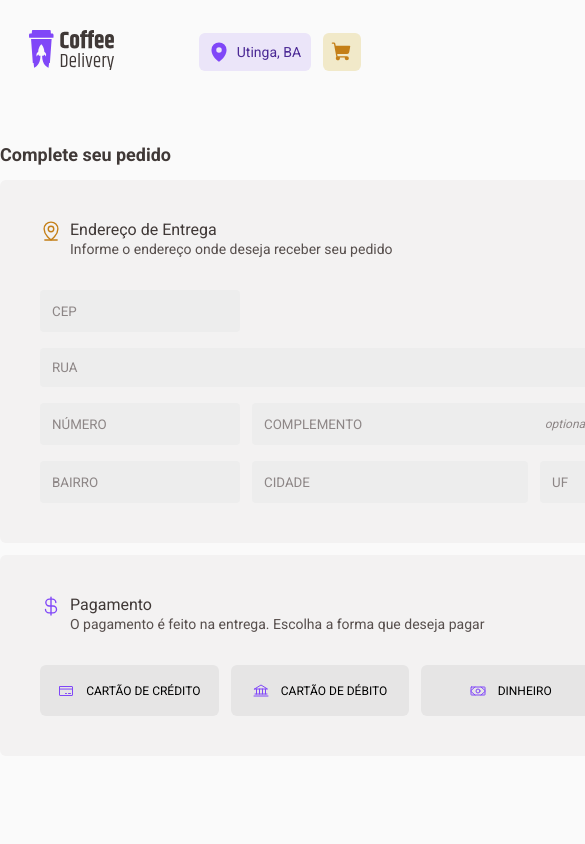
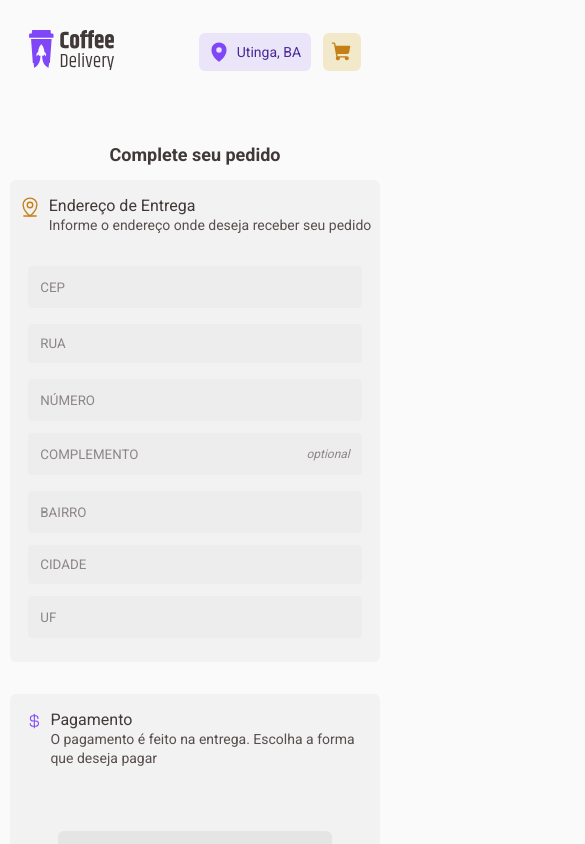
Before and after one commit to OJailson17/coffee-delivery, a React (Vite) app: page /checkout in a window 390 px wide. Shown: the top 844 px of the page, 585 px wide, since content can reach past the window. Built offline with nearby package versions, Linux system fonts and the light colour scheme.

Commit message:
style: make checkout page responsive on mobile

```diff
--- a/package.json
+++ b/package.json
@@ -4,7 +4,7 @@
 	"version": "0.0.0",
 	"type": "module",
 	"scripts": {
-    "dev": "vite",
+		"dev": "vite --host",
 		"build": "tsc && vite build",
 		"preview": "vite preview"
 	},
--- a/src/pages/Checkout/components/CheckoutItem/styles.ts
+++ b/src/pages/Checkout/components/CheckoutItem/styles.ts
@@ -1,4 +1,5 @@
 import styled from 'styled-components';
+import { device } from '../../../../styles/breakpoints';
 
 export const CheckoutItemContainer = styled.div`
 	width: 100%;
@@ -8,6 +9,16 @@ export const CheckoutItemContainer = styled.div`
 
 	& .item-price {
 		font-weight: 700;
+	}
+
+	@media ${device.mobileM} and (max-width: 767px) {
+		width: 100%;
+		flex-direction: column-reverse;
+
+		& .item-price {
+			align-self: flex-end;
+			margin-bottom: 0.5rem;
+		}
 	}
 `;
 
--- a/src/pages/Checkout/index.tsx
+++ b/src/pages/Checkout/index.tsx
@@ -95,7 +95,6 @@ export const Checkout = () => {
 	// Sub total of the bill
 	const calcSubTotal = () => {
 		let subTotal = 0;
-
 		for (const item of cart) {
 			subTotal = item.quantity * item.price;
 		}
@@ -232,7 +231,7 @@ export const Checkout = () => {
 
 				{/* Cart */}
 				{cart.length >= 1 && (
-					<div>
+					<div className='first'>
 						<p className='section-title'>Cafés selecionados</p>
 						<SelectedItemsContainer>
 							<div>
@@ -245,7 +244,7 @@ export const Checkout = () => {
 							<CheckoutPriceList>
 								<div>
 									<p>Total de itens</p>
-									<span>{formatPrice(subTotal)}</span>
+									<span>{formatPrice(calcSubTotal())}</span>
 								</div>
 								<div>
 									<p>Entrega</p>
@@ -256,6 +255,7 @@ export const Checkout = () => {
 									<span>{formatPrice(totalBill)}</span>
 								</div>
 
+								{/* eslint-disable-next-line @typescript-eslint/no-misused-promises */}
 								<button onClick={handleSubmit(handleConfirmOrder)}>
 									Confirmar Pedido
 								</button>
--- a/src/pages/Checkout/styles.ts
+++ b/src/pages/Checkout/styles.ts
@@ -2,8 +2,7 @@ import styled from 'styled-components';
 import { device } from '../../styles/breakpoints';
 
 export const CheckoutContainer = styled.main`
-	width: 100%;
-	max-width: 70rem;
+	width: 70rem;
 	margin: 0 auto;
 	margin-top: 2.5rem;
 	margin-bottom: 3rem;
@@ -19,6 +18,26 @@ export const CheckoutContainer = styled.main`
 		margin-bottom: 0.938rem;
 	}
 
+	& > .first {
+		width: 100%;
+	}
+
+	@media ${device.mobileM} and (max-width: 767px) {
+		width: 95%;
+		flex-direction: column;
+		align-items: center;
+		justify-content: center;
+
+		.section-title {
+			text-align: center;
+		}
+	}
+
+	@media ${device.tablet} and (max-width: 1023px) {
+		width: 85%;
+		flex-direction: column;
+	}
+
 	@media ${device.laptop} and (max-width: 1300px) {
 		width: 85%;
 		gap: 0;
@@ -26,8 +45,7 @@ export const CheckoutContainer = styled.main`
 `;
 
 export const CheckoutAddress = styled.div`
-	width: 100%;
-	max-width: 40rem;
+	width: 40rem;
 	padding: 2.5rem;
 
 	display: flex;
@@ -51,9 +69,21 @@ export const CheckoutAddress = styled.div`
 		}
 	}
 
+	@media ${device.mobileM} and (max-width: 767px) {
+		width: 100%;
+		align-items: center;
+		justify-content: center;
+		/* background-color: green; */
+		padding: 0;
+		margin: 0 auto;
+
+		& .checkout-title {
+			margin-top: 1rem;
+		}
+	}
+
 	@media ${device.laptop} and (max-width: 1300px) {
-		width: 95%;
-		/* background-color: red; */
+		width: 90%;
 		padding: 1.5rem;
 	}
 `;
@@ -81,6 +111,7 @@ export const CheckoutFormAddress = styled.form`
 		input {
 			width: 100%;
 			padding-right: 4rem;
+			/* background-color: red; */
 		}
 
 		&::after {
@@ -90,6 +121,19 @@ export const CheckoutFormAddress = styled.form`
 			font-size: 0.75rem;
 			right: 0.75rem;
 			font-style: italic;
+		}
+	}
+
+	@media ${device.mobileM} and (max-width: 767px) {
+		width: 90%;
+		margin-bottom: 1.5rem;
+
+		div {
+			flex-direction: column;
+		}
+
+		.complement {
+			width: 100%;
 		}
 	}
 `;
@@ -124,6 +168,10 @@ export const CheckoutInputComponent = styled.input<CheckoutInputComponentProps>`
 
 	&:focus {
 		outline-color: ${props => props.theme.colors['yellow-dark']};
+	}
+
+	@media ${device.mobileM} and (max-width: 767px) {
+		width: 100%;
 	}
 `;
 
@@ -185,6 +233,36 @@ export const CheckoutPaymentMethodContainer = styled.div`
 		}
 	}
 
+	@media ${device.mobileM} and (max-width: 767px) {
+		width: 100%;
+		padding: 0 1rem;
+		margin: 0 auto;
+		margin-top: 2rem;
+
+		& .payment-method-title {
+			padding-top: 1rem;
+		}
+
+		& .methods {
+			flex-direction: column;
+			width: 100%;
+			margin: 0 auto;
+			padding: 2rem;
+			gap: 1rem;
+			/* background-color: yellow; */
+
+			div {
+				width: 100%;
+			}
+
+			button {
+				width: 100%;
+				height: 3.188rem;
+				font-size: 0.8rem;
+			}
+		}
+	}
+
 	@media ${device.laptop} and (max-width: 1300px) {
 		width: 95%;
 		/* background-color: green; */
@@ -216,6 +294,13 @@ export const SelectedItemsContainer = styled.div`
 	background-color: red;
 	background-color: ${props => props.theme.colors['base-card']};
 	border-radius: 6px 44px 6px 44px;
+
+	@media ${device.mobileM} and (max-width: 767px) {
+		width: 100%;
+		margin: 0 auto;
+		/* padding: 1.5rem; */
+		/* background-color: green; */
+	}
 
 	@media ${device.laptop} and (max-width: 1300px) {
 		width: 95%;
```
Also changed, not shown: .eslintrc.json, tsconfig.json (indentation only). Lines whose indentation alone changed are shown as unchanged.
